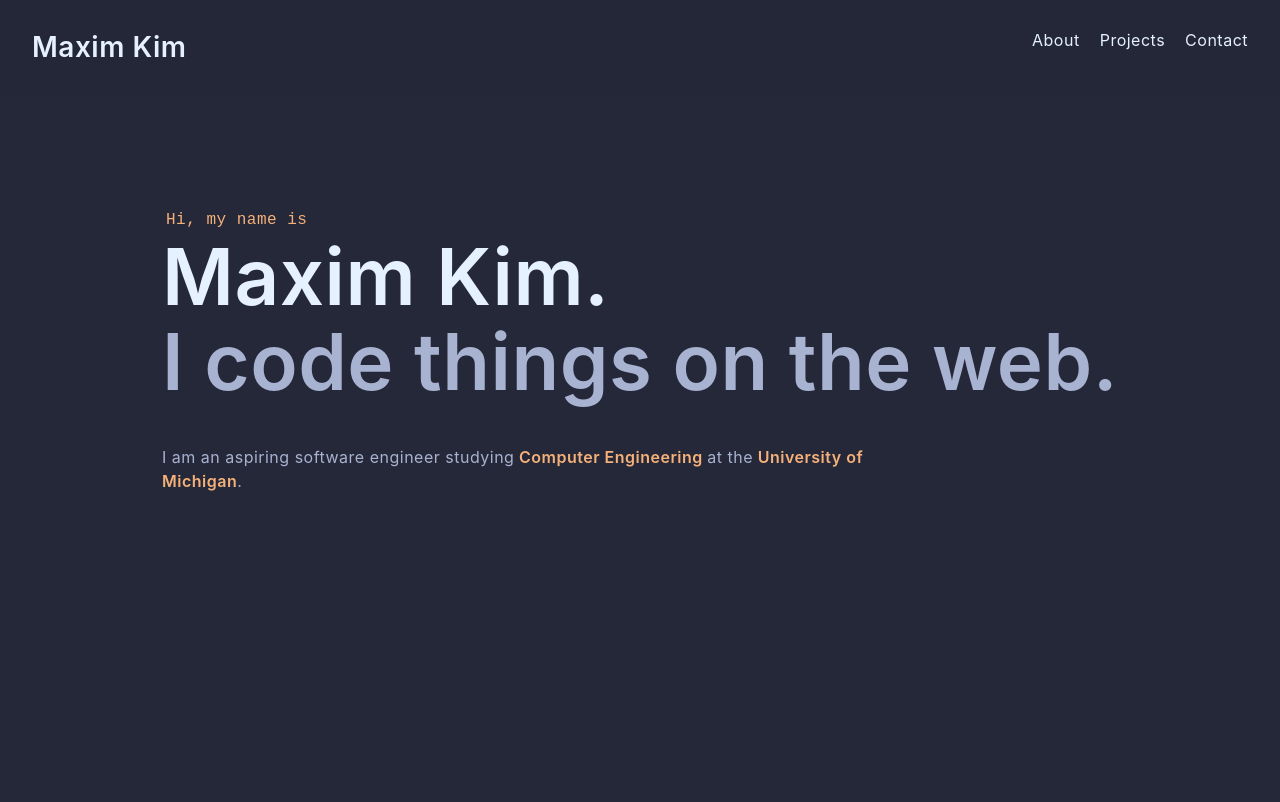
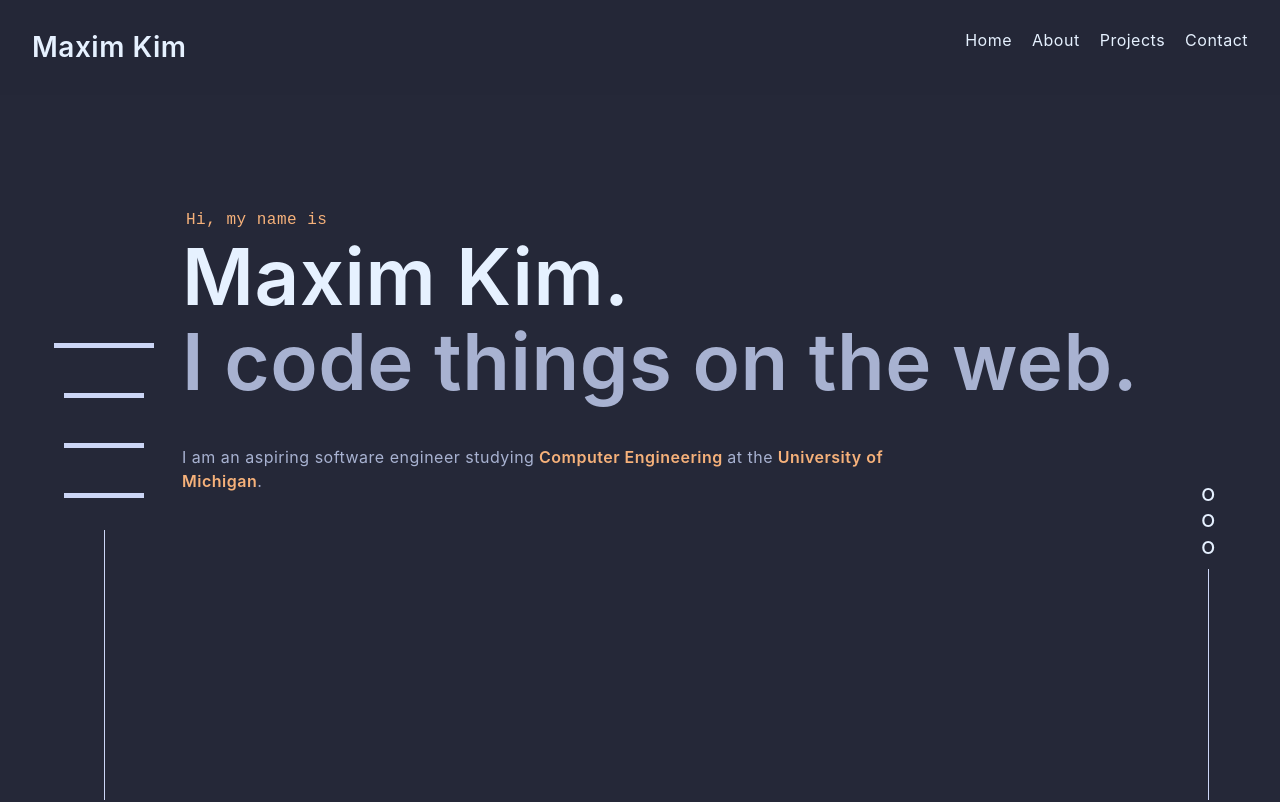
Before and after one commit to Maxim12313/portfolio, a Next.js app: page / in a window 1280 px wide. Shown: the top 802 px of the page. Built offline with nearby package versions, Linux system fonts and the light colour scheme.

Commit message:
added leftbar and started right bar

```diff
--- a/app/components/BigText.js
+++ b/app/components/BigText.js
@@ -1,6 +1,7 @@
 export default function BigText() {
   return (
-    <div className="flex flex-col min-w-dvw min-h-dvh items-center mx-5 mt-52">
+    <div className="flex flex-col w-full min-h-dvh items-center mx-5 mt-52">
+      <a name="home"></a>
       <div className="flex flex-col justify-start items-start">
         <h4 className="p-1">Hi, my name is</h4>
         <h1 className="text-[78px]">Maxim Kim.</h1>
--- a/app/components/Contact.js
+++ b/app/components/Contact.js
@@ -9,10 +9,19 @@ export default function Contact() {
         <p>
           I am currently looking for software engineering internships, so I would be
           ecstatic to receive communication about any potential positions.
+          <br /><br />
+          Please contact me at
+          <a
+            className="text-color4 text-15px p-3 duration-200 hover:text-[17px]"
+            href="mailto:maximk@umich.edu"
+            target="_blank"
+          >
+            maximk@umich.edu
+          </a>
         </p>
       </div>
       <a
-        className="p-5 border-2 border-color4 mx-5 min-w-fit rounded-xl
+        className="p-6 border-2 border-color4 mx-5 min-w-fit rounded-xl
                    font-mono text-color4 text-xl flex-wrap btn font-bold"
         href="mailto:maximk@umich.edu"
         target="_blank"
--- a/app/components/Footer.js
+++ b/app/components/Footer.js
@@ -1,7 +1,13 @@
 export default function Footer() {
   return (
-    <footer className="w-full min-h-15 p-7 flex flex-col items-center">
-      <p className="text-slate font-mono text-[14px]">By Maxim Kim</p>
+    <footer className="w-full h-20 flex flex-col items-center justify-center">
+      <a
+        className="text-slate font-mono text-[14px] p-2 hover:text-color4 duration-200 hover:text-[15px]"
+        href="https://github.com/Maxim12313/portfolio"
+        target="_blank"
+      >
+        By Maxim Kim
+      </a>
     </footer>
   );
 }
--- /dev/null
+++ b/app/components/LeftBar.js
@@ -0,0 +1,49 @@
+"use client";
+
+import { useState, useEffect } from "react"
+
+export default function LeftBar() {
+  const [active, setActive] = useState("#home");
+
+  useEffect(() => {
+
+    const handleScroll = () => {
+      const sections = document.querySelectorAll("a[name]");
+      const currY = window.scrollY - window.innerHeight;
+
+      let found = false;
+      sections.forEach((section) => {
+        const y = section.offsetTop;
+        if (currY < y && !found) {
+          setActive("#" + section.getAttribute("name"));
+          found = true;
+        }
+      });
+    };
+
+    window.addEventListener("scroll", handleScroll);
+
+    return () => {
+      window.removeEventListener("scroll", handleScroll);
+    }
+
+  }, []);
+
+  const links = ["#home", "#about", "#projects", "#contact"];
+  const linkElements = links.map((link, key) => {
+    const width = link == active ? "w-[125%]" : "w-[100%]";
+    console.log(link + " " + active);
+    return (
+      <a key={key} href={link} className={`bar-container ${width}`}>
+        <span className="bar"></span>
+      </a>
+    );
+  });
+
+  return (
+    <div className="fixed left-16 bottom-0 min-h-[60%] flex flex-col items-center justify-start
+                    vertical-line w-20 ml-0 ">
+      { linkElements }
+    </div>
+  );
+}
--- a/app/components/Navbar.js
+++ b/app/components/Navbar.js
@@ -9,6 +9,7 @@ export default function Navbar() {
             </a>
           </div>
           <div className="flex flex-row space-x-5">
+            <a href="#home">Home</a>
             <a href="#about">About</a>
             <a href="#projects">Projects</a>
             <a href="#contact">Contact</a>
--- /dev/null
+++ b/app/components/RightBar.js
@@ -0,0 +1,10 @@
+export default function RightBar() {
+  return(
+    <div className="fixed right-16 bottom-0 vertical-line min-h-[40%] flex flex-col
+                    items-center justify-start">
+      <h3>o</h3>
+      <h3>o</h3>
+      <h3>o</h3>
+    </div>
+  );
+}
--- a/app/globals.css
+++ b/app/globals.css
@@ -70,6 +70,19 @@ p {
   color: var(--light-slate);
 }
 
+.bar-container {
+  height: 50px;
+  display:flex;
+  align-items:center;
+}
+
+.bar {
+  display: flex;
+  background-color: var(--lightest-slate);
+  width: 100%;
+  height: 5px;
+}
+
 .line {
 
 }
@@ -78,9 +91,22 @@ p {
   content: "";
   display: flex;
   flex-grow: 1;
-  height: 1px;
+  height: 2px;
   margin-left: 25px;
   background-color: var(--lightest-slate);
+}
+
+.vertical-line {
+
+}
+
+.vertical-line::after {
+  content: "";
+  display: flex;
+  flex-grow: 1;
+  width: 1px;
+  background-color: var(--lightest-slate);
+  margin-top: 10px;
 }
 
 .blur-color {
--- a/app/layout.js
+++ b/app/layout.js
@@ -1,15 +1,21 @@
 import "./globals.css";
 import Navbar from "./components/Navbar"
+import LeftBar from "./components/LeftBar"
+import RightBar from "./components/RightBar"
+
 export const metadata = {
   title: "Maxim Portfolio",
   description: "Projects",
 };
+
 
 export default function RootLayout({ children }) {
   return (
     <html lang="en">
       <body className="flex flex-col bg-color1">
         <Navbar />
+        <LeftBar />
+        <RightBar />
         {children}
       </body>
     </html>
```
Also changed, not shown: 1 other file (tests, documents, lock files or other folders).
